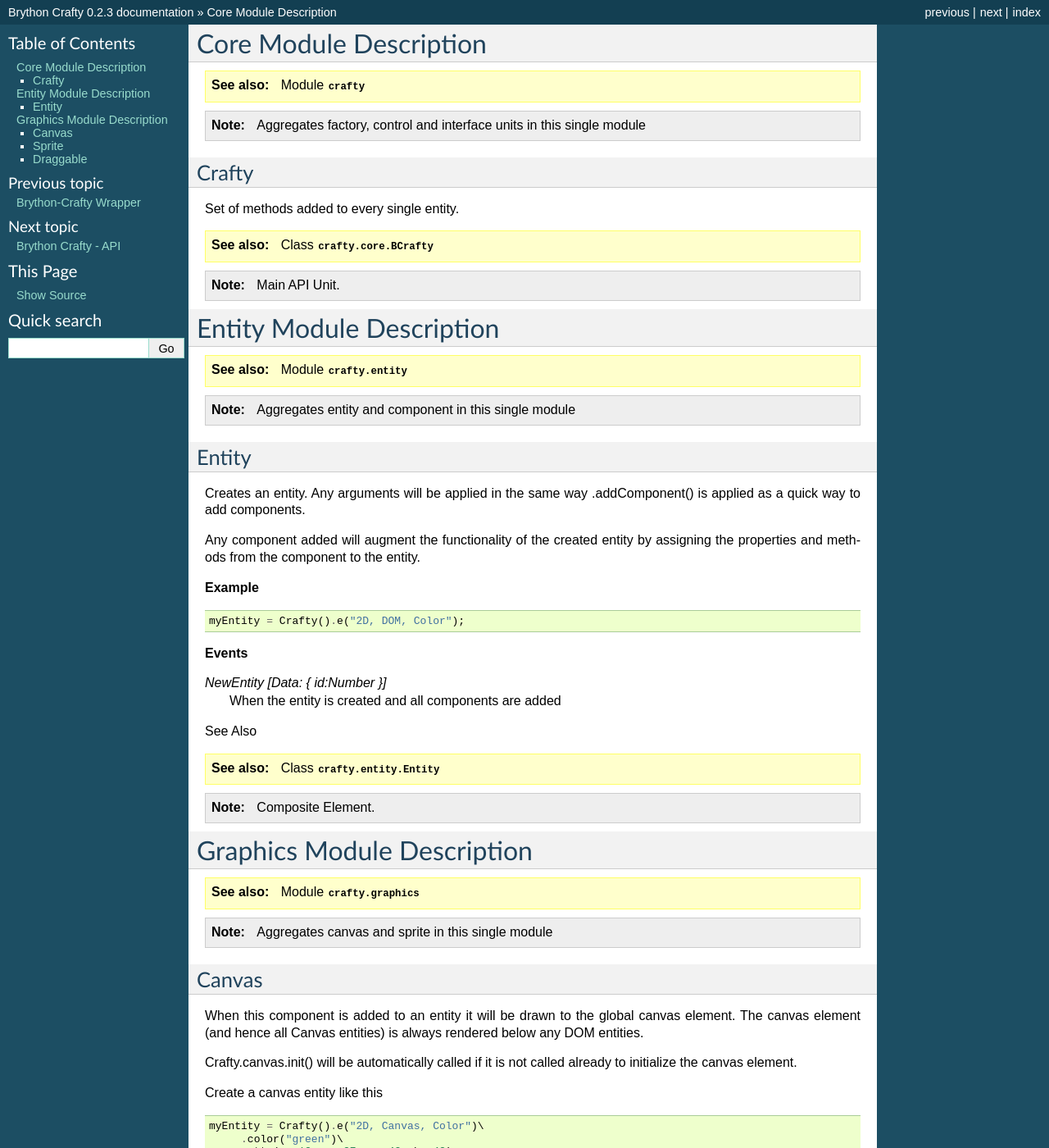
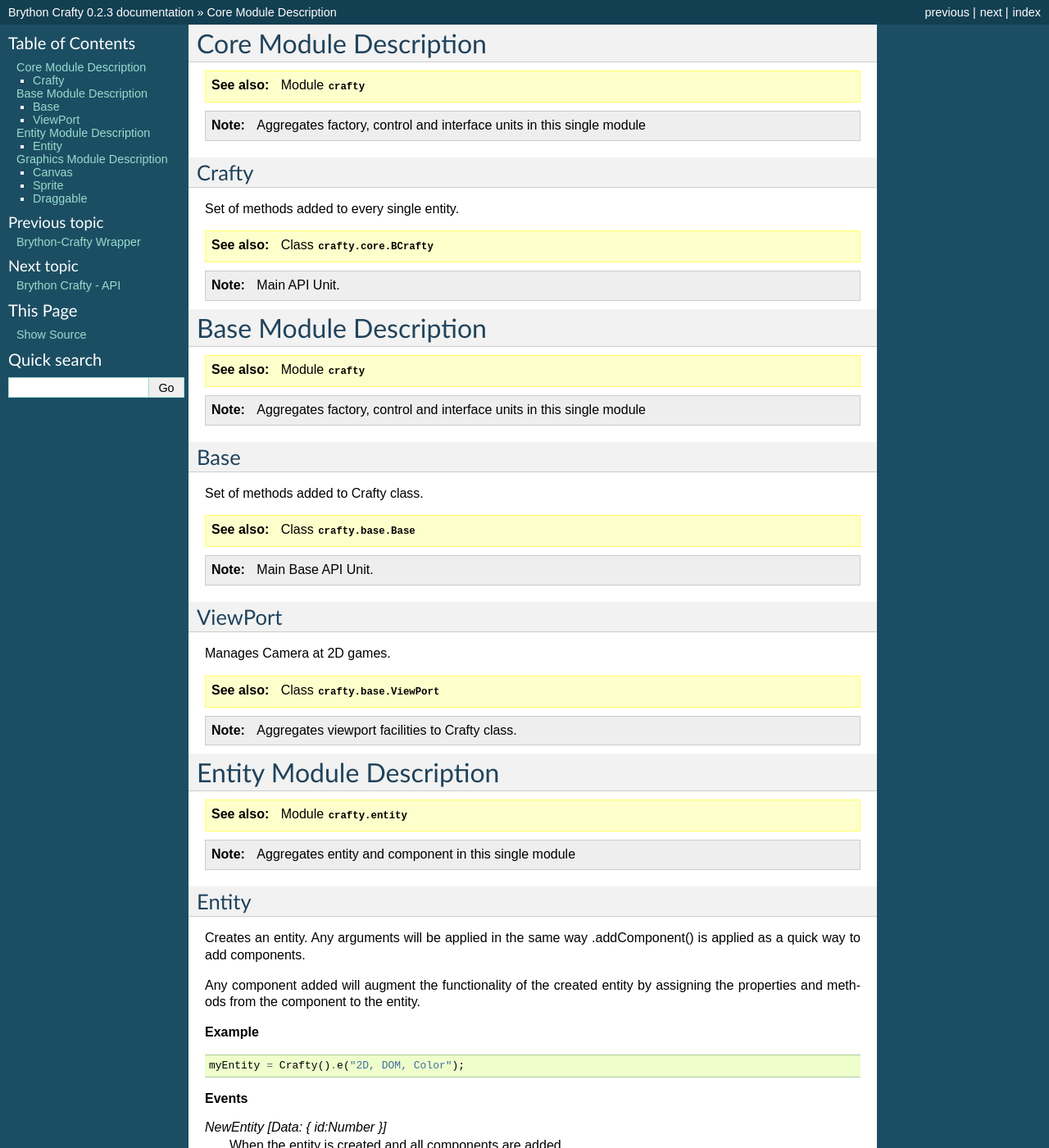
Before and after one commit to labase/brython_crafty, a Sphinx documentation site: the page built from docs/source/modules.rst, in a window 1280 px wide and 1400 px high. Shown: the whole window at 82% size. Built offline with Sphinx 7.4.7, drawn with Linux system fonts in a browser that asks for light colours.

Commit message:
feat(code, modiles): Rev 0.2.6. add base and viewport docs

```diff
--- a/docs/source/modules.rst
+++ b/docs/source/modules.rst
@@ -14,7 +14,7 @@ Core Module Description
 .. _crafty:
 
 Crafty
-====================
+======
 
 Set of methods added to every single entity.
 
@@ -24,6 +24,48 @@ Set of methods added to every single entity.
 
 .. note::
    Main API Unit.
+
+.. _mod_base:
+
+#######################
+Base Module Description
+#######################
+
+.. seealso::
+
+   Module :mod:`crafty`
+
+.. note::
+   Aggregates factory, control and interface units in this single module
+
+.. _base:
+
+Base
+====
+
+Set of methods added to Crafty class.
+
+.. seealso::
+
+   Class :class:`crafty.base.Base`
+
+.. note::
+   Main Base API Unit.
+
+
+.. _viewport:
+
+ViewPort
+========
+
+Manages Camera at 2D games.
+
+.. seealso::
+
+   Class :class:`crafty.base.ViewPort`
+
+.. note::
+   Aggregates viewport facilities to Crafty class.
 
 .. _mod_entity:
 
```
Also changed, not shown: docs/source/code.rst (+11 -0 lines).
